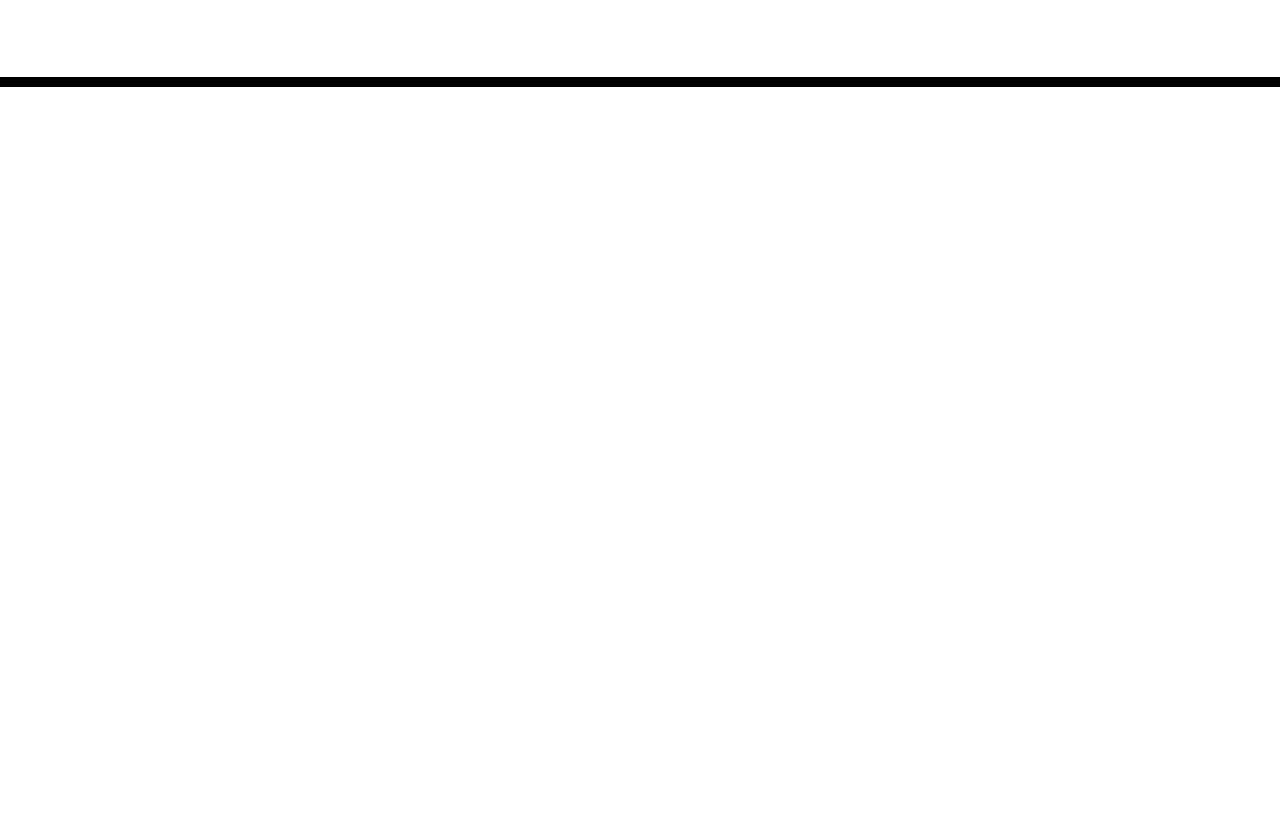
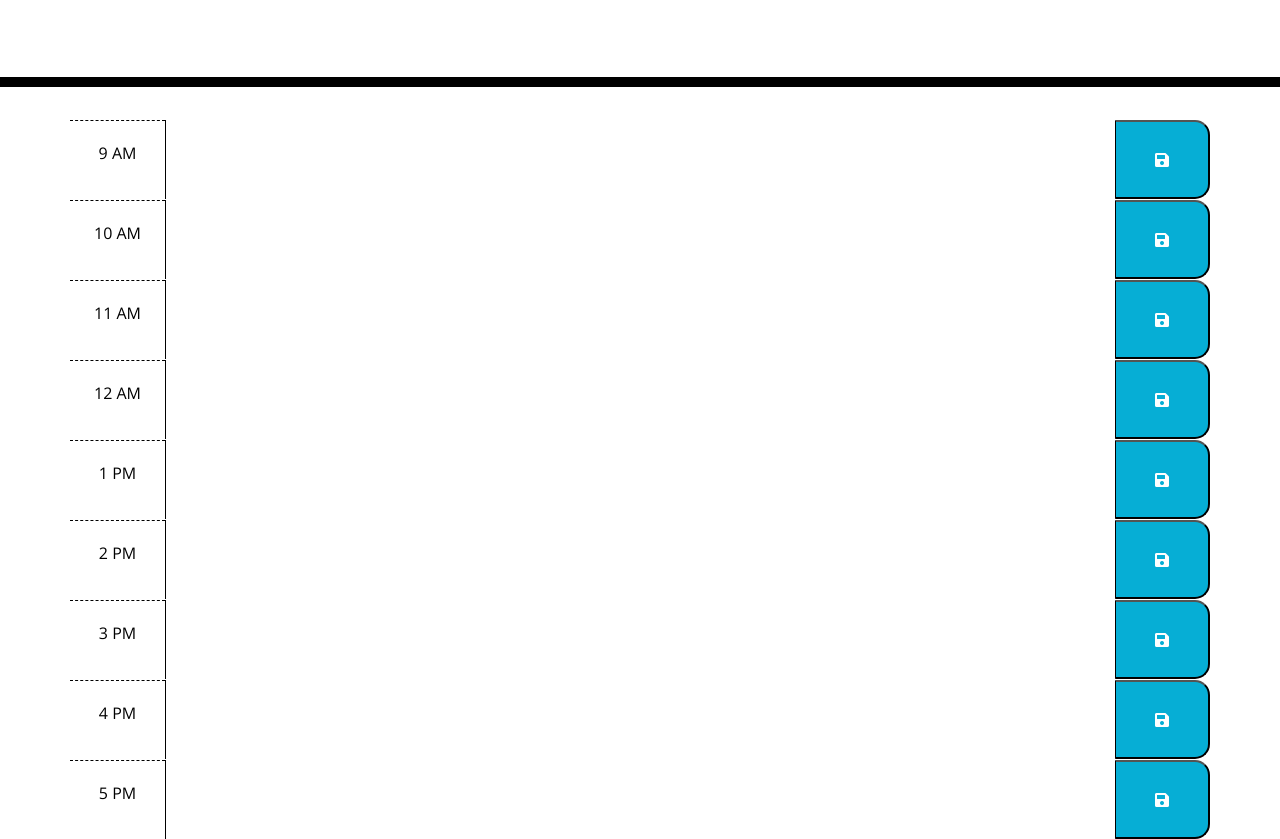
Before and after one commit to VendettiStudios/Schedule-Your-Day, a plain HTML site: page index.html in a window 1280 px wide. Shown: the part 181-1020 px from the top of the page. Before the commit the page ends 800 px from the top, so only its background shows below. Drawn offline with nearby package versions, Linux system fonts and the light colour scheme; files that its build step writes are made by us from their sources.

Commit message:
connected js, added rows in html

```diff
--- a/index.html
+++ b/index.html
@@ -30,9 +30,56 @@
     </header>
     <div class="container">
       <!-- Timeblocks go here -->
+      <div class="row time-block" data-hour="9" id="hour-9">
+        <div class="col-md-1 hour pt-4">9 AM</div>
+        <textarea class="col-md-10 description" id="9am"></textarea>
+        <button class="col-md-1 saveBtn"><i class="fas fa-save"></i></button>
+      </div>
+      <div class="row time-block" data-hour="10" id="hour-10">
+        <div class="col-md-1 hour pt-4">10 AM</div>
+        <textarea class="col-md-10 description" id="10am"></textarea>
+        <button class="col-md-1 saveBtn"><i class="fas fa-save"></i></button>
+      </div>
+      <div class="row time-block" data-hour="11" id="hour-11">
+        <div class="col-md-1 hour pt-4">11 AM</div>
+        <textarea class="col-md-10 description" id="11am"></textarea>
+        <button class="col-md-1 saveBtn"><i class="fas fa-save"></i></button>
+      </div>
+      <div class="row time-block" data-hour="12" id="hour-12">
+        <div class="col-md-1 hour pt-4">12 AM</div>
+        <textarea class="col-md-10 description" id="12pm"></textarea>
+        <button class="col-md-1 saveBtn"><i class="fas fa-save"></i></button>
+      </div>
+      <div class="row time-block" data-hour="13" id="hour-13">
+        <div class="col-md-1 hour pt-4">1 PM</div>
+        <textarea class="col-md-10 description" id="1pm"></textarea>
+        <button class="col-md-1 saveBtn"><i class="fas fa-save"></i></button>
+      </div>
+      <div class="row time-block" data-hour="14" id="hour-14">
+        <div class="col-md-1 hour pt-4">2 PM</div>
+        <textarea class="col-md-10 description" id="2pm"></textarea>
+        <button class="col-md-1 saveBtn"><i class="fas fa-save"></i></button>
+      </div>
+      <div class="row time-block" data-hour="15" id="hour-15">
+        <div class="col-md-1 hour pt-4">3 PM</div>
+        <textarea class="col-md-10 description" id="3pm"></textarea>
+        <button class="col-md-1 saveBtn"><i class="fas fa-save"></i></button>
+      </div>
+      <div class="row time-block" data-hour="16" id="hour-16">
+        <div class="col-md-1 hour pt-4">4 PM</div>
+        <textarea class="col-md-10 description" id="4pm"></textarea>
+        <button class="col-md-1 saveBtn"><i class="fas fa-save"></i></button>
+      </div>
+      <div class="row time-block" data-hour="17" id="hour-17">
+        <div class="col-md-1 hour pt-4">5 PM</div>
+        <textarea class="col-md-10 description" id="5pm"></textarea>
+        <button class="col-md-1 saveBtn"><i class="fas fa-save"></i></button>
+      </div>
+
     </div>
 
     <script src="https://cdnjs.cloudflare.com/ajax/libs/jquery/3.2.1/jquery.min.js"></script>
-    <script src="https://cdnjs.cloudflare.com/ajax/libs/moment.js/2.24.0/moment.min.js"></script>
+    <script src="https://cdnjs.cloudflare.com/ajax/libs/moment.js/2.18.0/moment.min.js"></script>
+    <script src="script.js"> </script>
   </body>
 </html>
```
